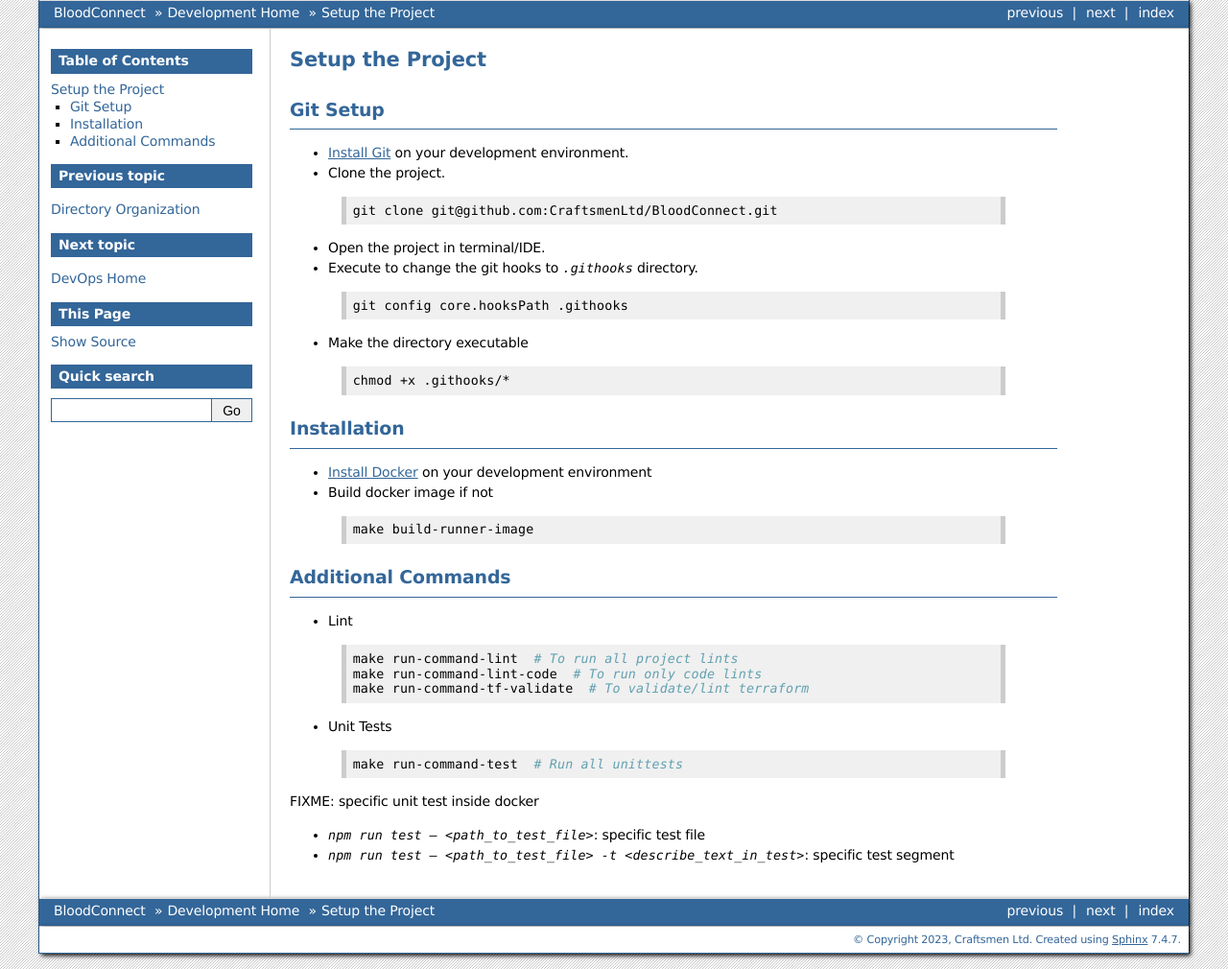
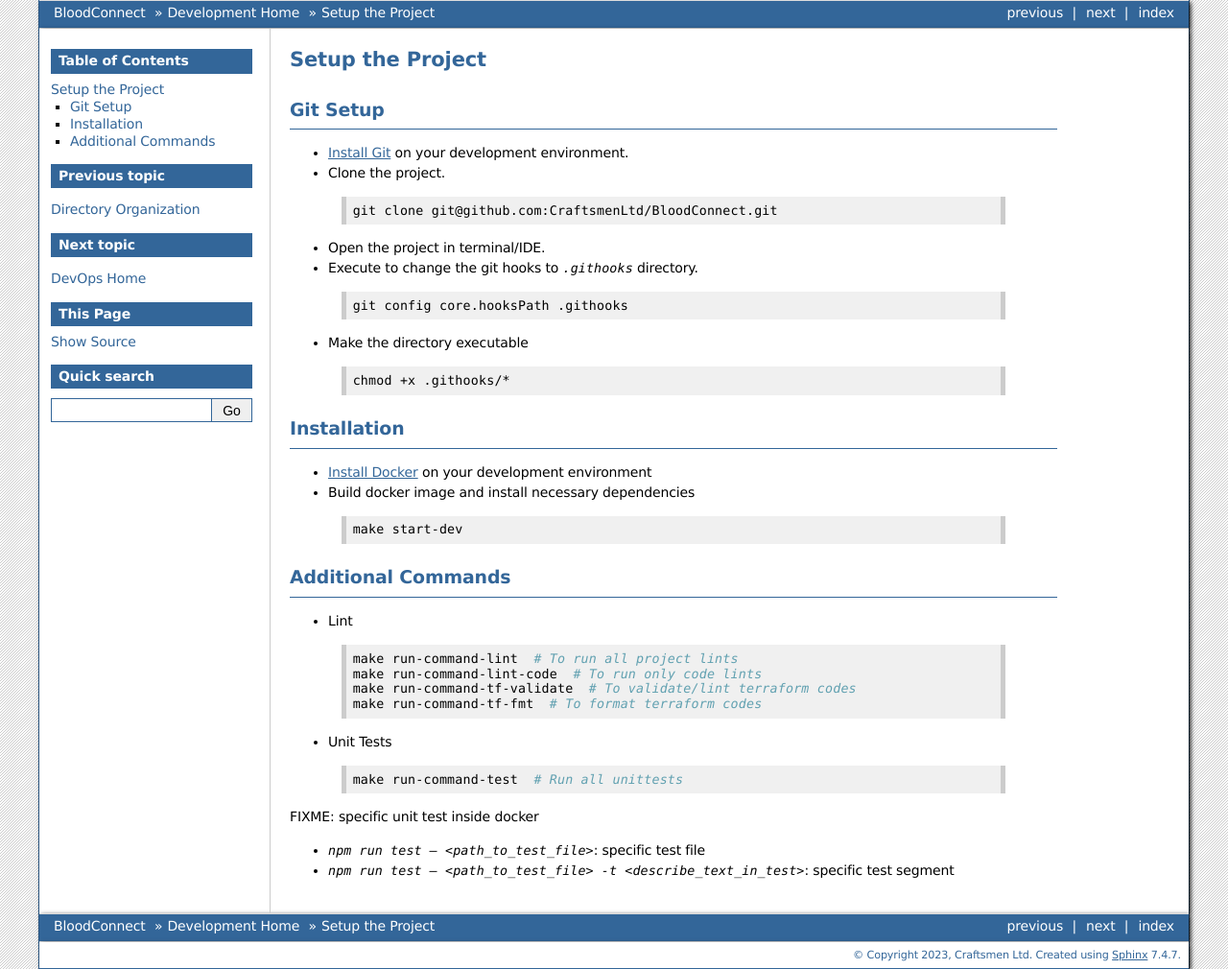
Before and after one commit to CraftsmenLtd/BloodConnect, a Sphinx documentation site: the page built from docs/development/GettingStarted.rst, in a window 1280 px wide. Shown: the whole page at 96% size. Built offline with Sphinx 7.4.7, drawn with Linux system fonts in a browser that asks for light colours.

Commit message:
I-#51 update doc command

```diff
--- a/docs/development/GettingStarted.rst
+++ b/docs/development/GettingStarted.rst
@@ -28,11 +28,11 @@ Git Setup
 Installation
 ~~~~~~~~~~~~
 - `Install Docker <https://docs.docker.com/engine/install/>`_ on your development environment
-- Build docker image if not
+- Build docker image and install necessary dependencies
 
  .. code-block:: bash
 
-    make build-runner-image
+    make start-dev
 
 Additional Commands
 ~~~~~~~~~~~~~~~~~~~
@@ -42,7 +42,8 @@ Additional Commands
 
     make run-command-lint  # To run all project lints
     make run-command-lint-code  # To run only code lints
-    make run-command-tf-validate  # To validate/lint terraform
+    make run-command-tf-validate  # To validate/lint terraform codes
+    make run-command-tf-fmt  # To format terraform codes
 
 - Unit Tests
 
```
